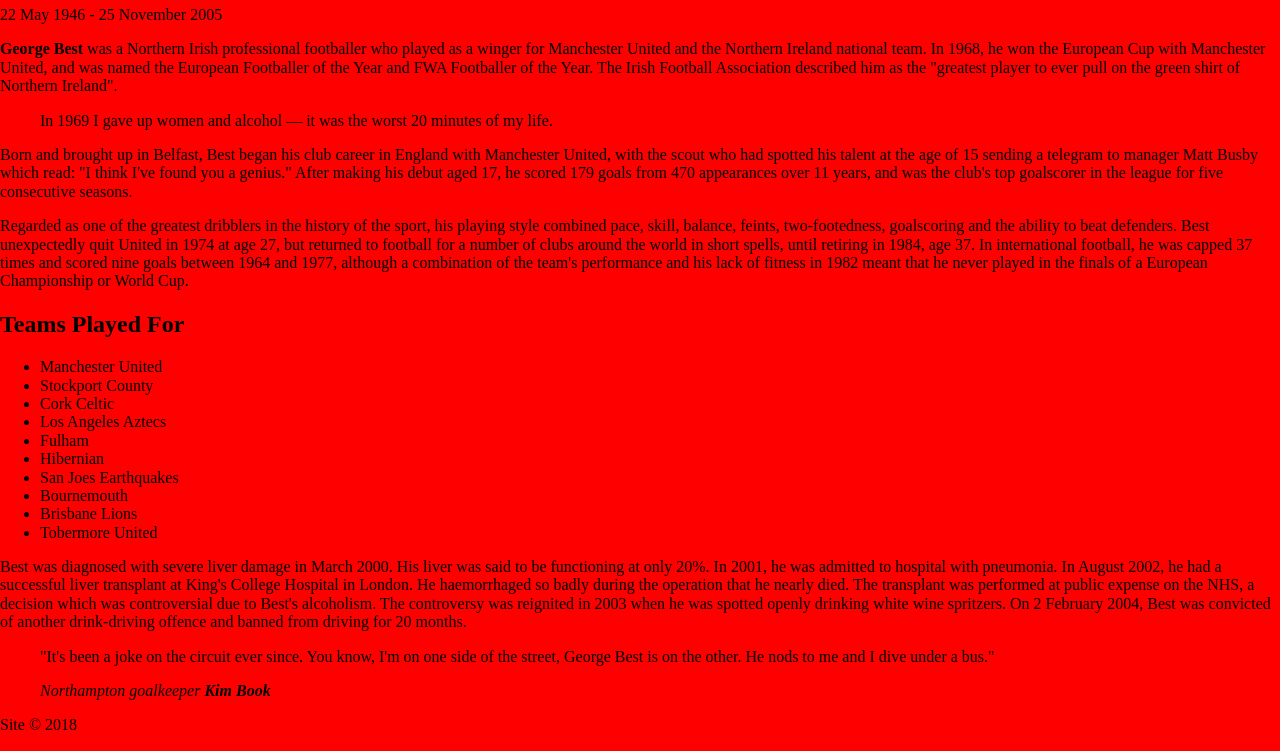
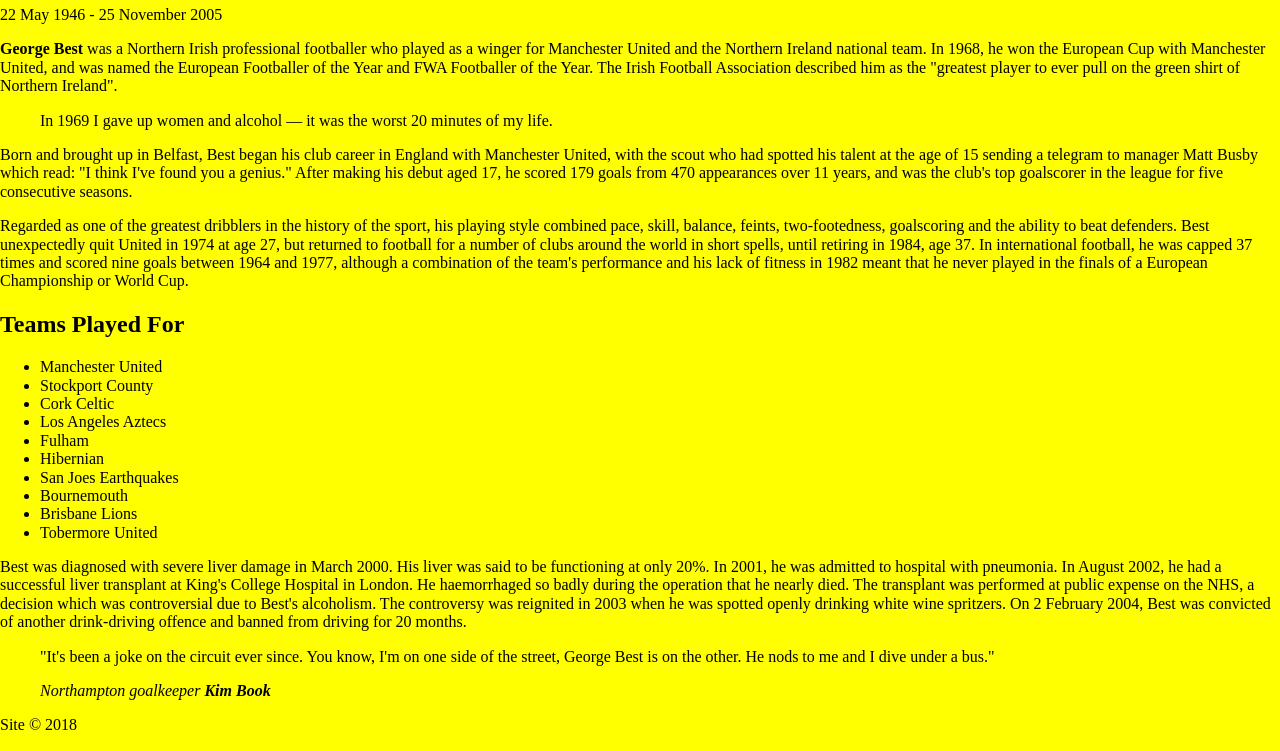
Before and after one commit to cole007/sass-demo, a plain HTML site: page index.html in a window 1280 px wide. Shown: the part 92-843 px from the top of the page. Drawn offline with Linux system fonts and the light colour scheme.

Commit message:
yellow rather than red

```diff
--- a/css/style.css
+++ b/css/style.css
@@ -1 +1 @@
-body { background: red; }
+body { background: yellow; }
```
